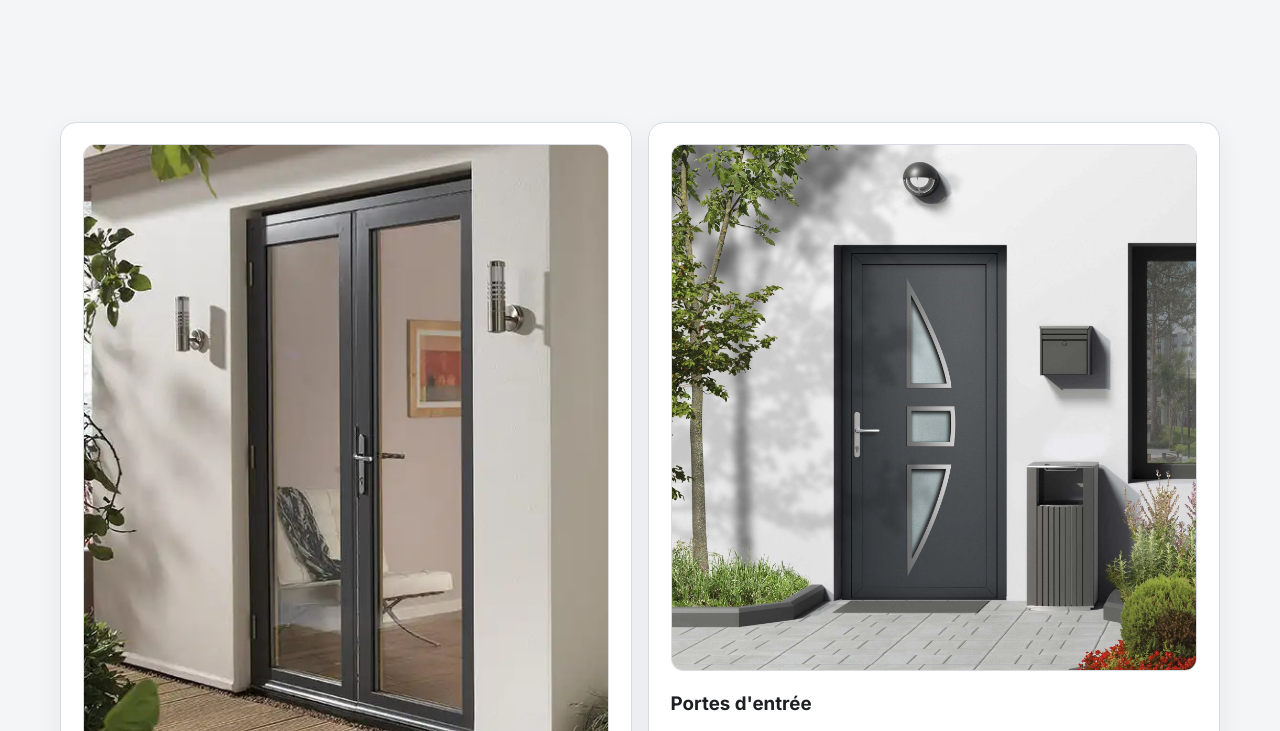
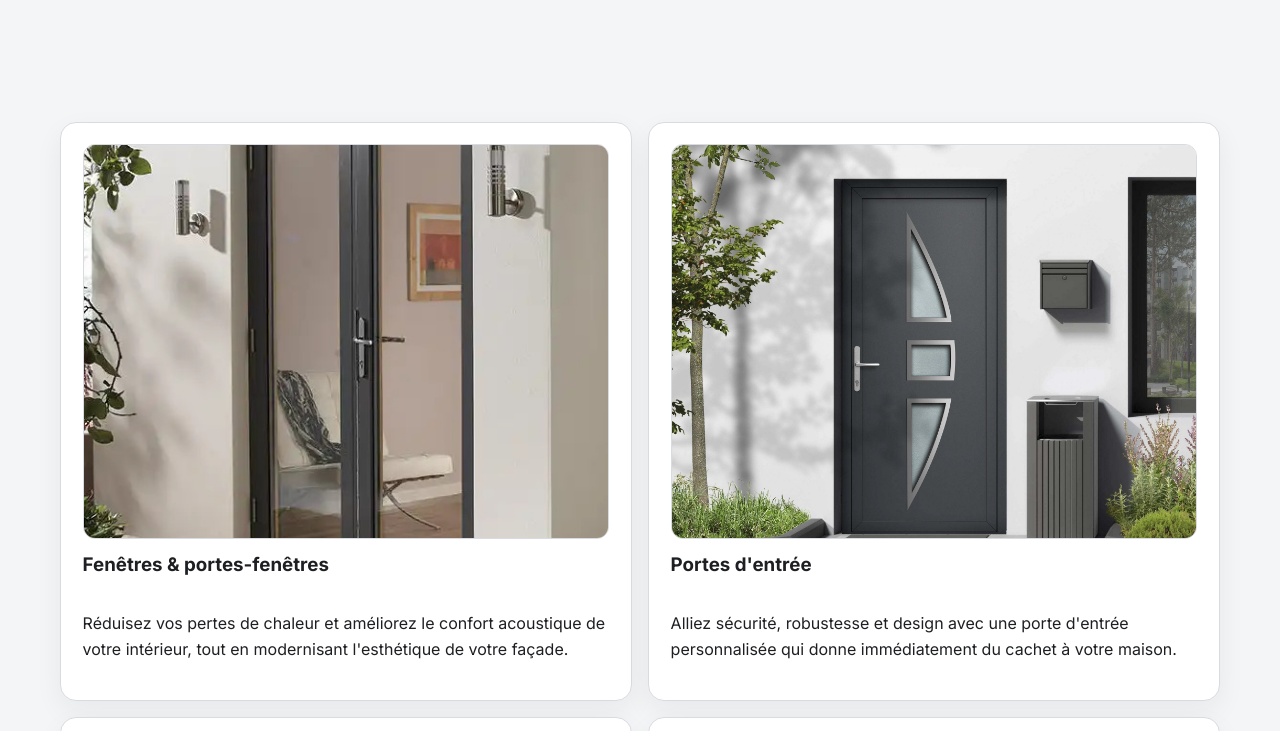
Before and after one commit to Yani93/Yani, a plain HTML site: page menuiseries.html in a window 1280 px wide. Shown: the part 441-1172 px from the top of the page. Drawn offline with Linux system fonts and the light colour scheme.

Commit message:
Update styles.css

```diff
--- a/styles.css
+++ b/styles.css
@@ -252,11 +252,12 @@ body {
   font-size: clamp(1.75rem, 3vw, 2.4rem);
 }
 
-.grid-3,
-.grid-2 {
+.grid-2,
+.grid-3 {
   display: grid;
   gap: 1rem;
   margin-top: 1.4rem;
+  align-items: stretch; /* <- ça force toutes les cartes à la même hauteur */
 }
 
 .grid-3 {
@@ -281,13 +282,28 @@ body {
 }
 
 .card-service {
-  min-height: auto;
+  display: flex;
+  flex-direction: column;
+  height: 100%; /* prendra la hauteur du parent grid */
+  border-radius: var(--radius);
+  border: 1px solid var(--line);
+  padding: 1.35rem;
+  box-shadow: 0 10px 28px rgba(29, 30, 34, 0.06);
+  background: var(--surface);
+}
+
+.card-service .content {
+  flex: 1; /* prend tout l’espace restant */
+  display: flex;
+  flex-direction: column;
+  justify-content: space-between; /* espace entre image et texte */
 }
 
 
 .service-media {
   width: 100%;
-  height: auto;
+  aspect-ratio: 4 / 3; /* largeur/hauteur fixe relative */
+  object-fit: cover;   /* l’image remplit le cadre sans déformer */
   border-radius: 12px;
   margin-bottom: 0.9rem;
   border: 1px solid var(--line);
```
